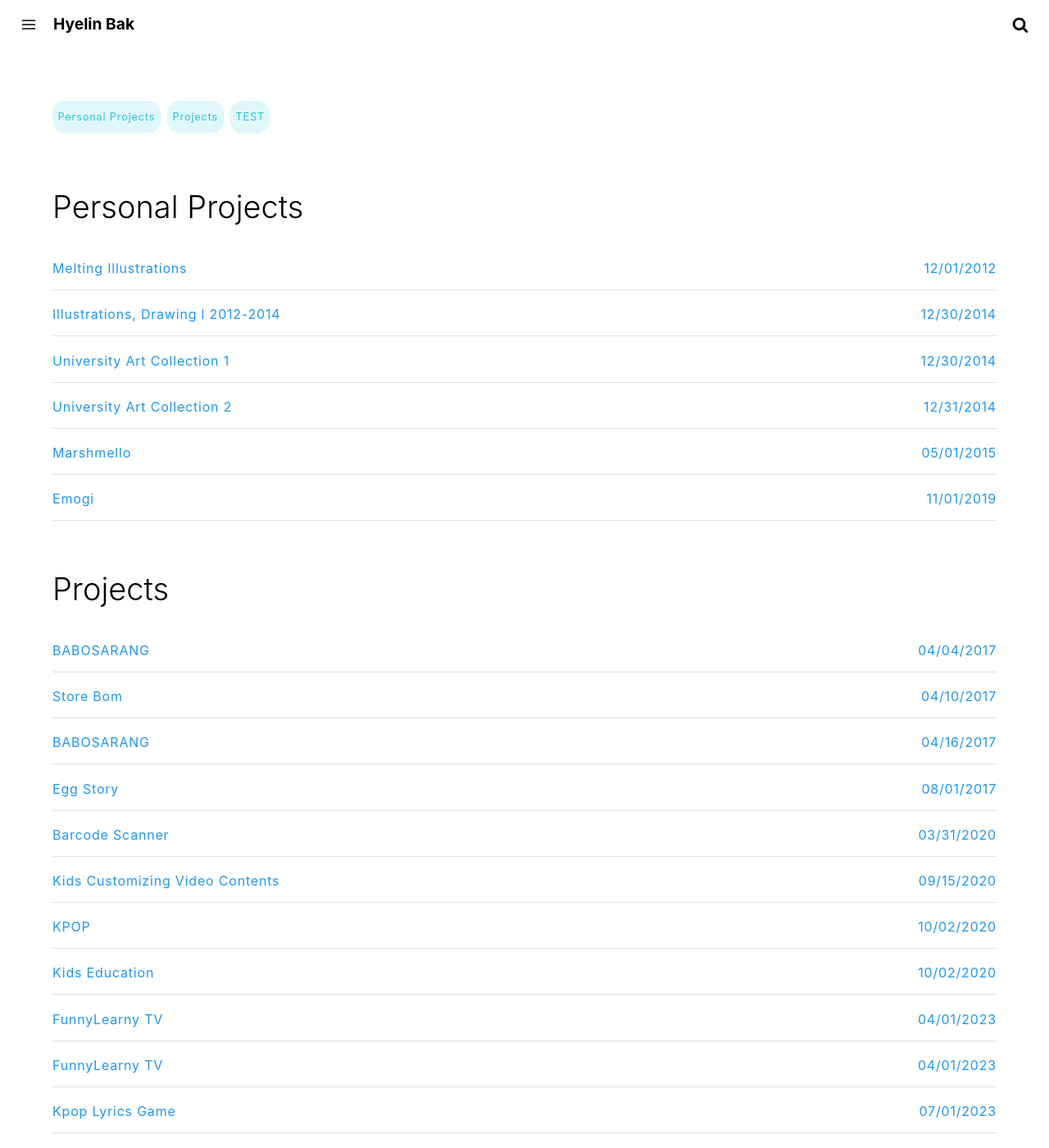
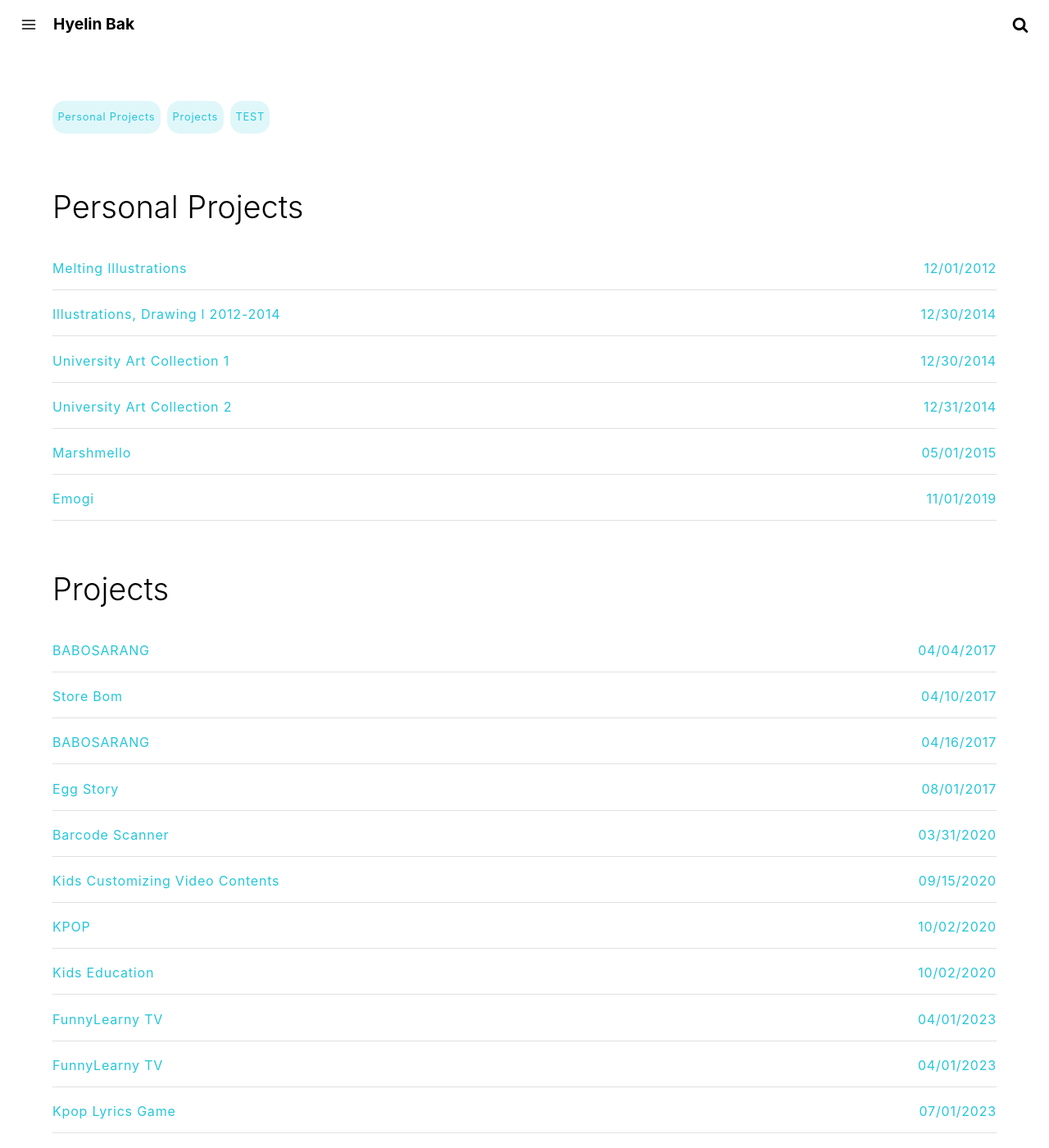
Before and after one commit to crazyjamy/crazyjamy.github.io, a Jekyll site: the page built from tags.html, in a window 1280 px wide and 1400 px high. Shown: the whole window at 82% size. Built offline with Jekyll 4.4.1, drawn with Linux system fonts in a browser that asks for light colours.

Commit message:
Update main.css

```diff
--- a/assets/css/main.css
+++ b/assets/css/main.css
@@ -481,7 +481,7 @@ main{
   color:#bf616a;word-wrap:break-word;background:#f2f2f2;padding:.188rem .313rem;border-radius:3px;font-size:0.8rem;
 }
 .post-content a{
-    color:#2196f3;text-decoration:none
+    color:#26C6DA;text-decoration:none;
 }
 .post-content iframe{
   margin-top:1.875rem;width:100%
```
